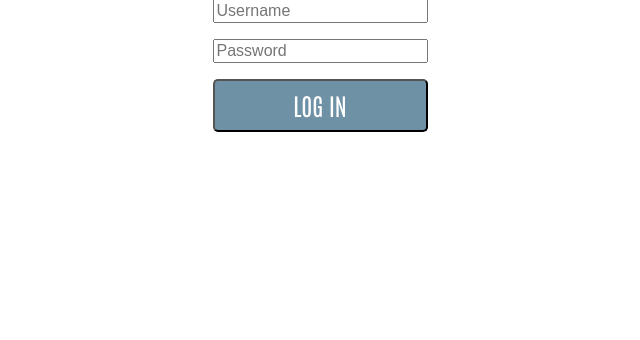
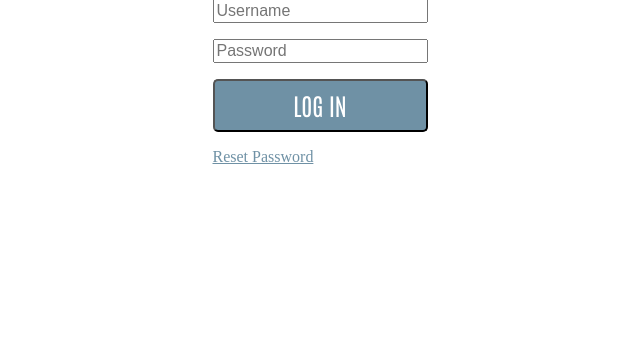
Before and after one commit to PorchFest/porch-fest-django, a Django app: page /dashboard/login/ in a window 1280 px wide. Shown: the part 144-484 px from the top of the page, without its empty margins (320-960 px from the left). Run offline with Django 5.2, Linux system fonts and the light colour scheme; style sheets or scripts are compiled from the project's sources; some libraries are stand-ins or nearby versions.

Commit message:
update(dash): add forgot password link

```diff
--- a/porchpanel/templates/porchpanel/login.html
+++ b/porchpanel/templates/porchpanel/login.html
@@ -19,5 +19,6 @@
     <button type="submit">
     Log In
     </button>
+    <a href="{% url 'password_reset'%}">Reset Password</a>
 </form>
 {% endblock %}
```
